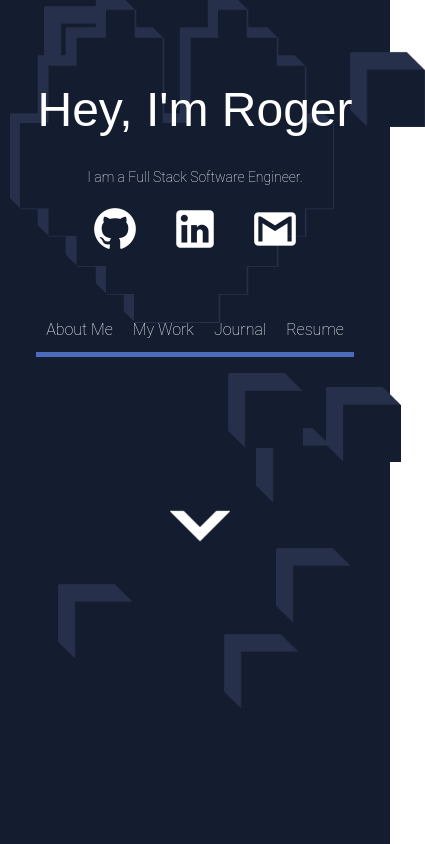
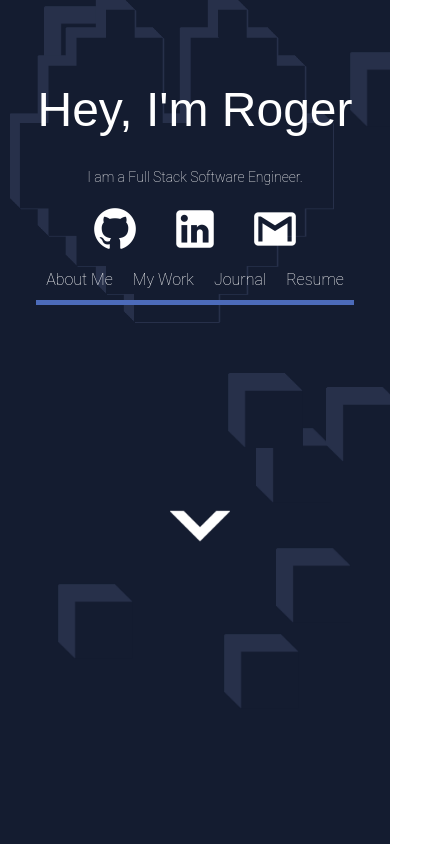
Before and after one commit to rogerwangcs/portfolio, a React (Create React App) app: page / in a window 390 px wide. Shown: the top 844 px of the page, 425 px wide, since content can reach past the window. Built offline with nearby package versions, Linux system fonts and the light colour scheme.

Commit message:
Add final mobile overflow fix, sticky navbar fix, smooth nav transition

```diff
--- a/public/index.html
+++ b/public/index.html
@@ -1,8 +1,9 @@
 <!DOCTYPE html>
 <html lang="en">
+
 <head>
   <meta charset="utf-8">
-    <meta name="viewport" content="width=device-width, initial-scale=1, shrink-to-fit=no">
+  <meta name="viewport" content="width=device-width, initial-scale=1">
   <meta name="theme-color" content="#000000">
 
   <link rel="manifest" href="%PUBLIC_URL%/manifest.json">
@@ -10,10 +11,12 @@
 
   <title>Roger Wang</title>
 </head>
+
 <body>
   <noscript>
     You need to enable JavaScript to run this app.
   </noscript>
   <div id="root"></div>
 </body>
+
 </html>
--- a/src/App.css
+++ b/src/App.css
@@ -2,7 +2,7 @@ html {
   touch-action: manipulation;
   -webkit-tap-highlight-color: rgba(0, 0, 0, 0);
   overflow-x: hidden;
-  overflow-y: auto;
+
   height: 100%;
 }
 
--- a/src/Body/components/SummarySection.js
+++ b/src/Body/components/SummarySection.js
@@ -63,9 +63,9 @@ const StyledSummarySection = styled.div `
 const SummarySection = (props) => {
   return (
       <StyledSummarySection>
-        <PortraitGroup>
+        {/* <PortraitGroup>
           <img src={RogerPortrait}/>
-        </PortraitGroup>
+        </PortraitGroup> */}
         <p>I'm a computer science student at Boston College. I love things with elegant
           designs and things with cool features. In the future, I wish to work on apps
           that combine the two that makes our every day lives easier.<br/><br/>
--- a/src/Header/components/Header.js
+++ b/src/Header/components/Header.js
@@ -11,6 +11,15 @@ import Nav from 'Header/components/Nav'
 import HeaderCover from 'Header/components/HeaderCover'
 import SocialButtons from 'Header/components/SocialButtons'
 import OpenArrow from 'Header/components/OpenArrow'
+
+const OverflowContainer = styled.div `
+  overflow: hidden;
+  /* background-color: rgba(255,0,0,.2); */
+  width: 100vw;
+
+  padding-bottom: 80px;
+
+`;
 
 const HeaderGroup = styled.div `
   transition: transform 300ms ease-in-out;
@@ -58,13 +67,17 @@ class Header extends Component {
   }
 
   handleDrawer = () => {
-    this.props.nav === true
-      ? this
+    if (this.props.nav) {
+      this
         .props
         .updateNav(false)
-      : this
+      window.scrollTo(0, 3);
+    } else {
+      this
         .props
         .updateNav(true)
+      window.scrollTo(0, 0);
+    }
   }
 
   handleScroll = () => {
@@ -85,13 +98,14 @@ class Header extends Component {
 
   render() {
     return (
+      <OverflowContainer>
         <StyledHeader nav={this.props.nav}>
           <HeaderBg/>
           <HeaderGroup nav={this.props.nav}>
-          <FadeIn delay={animationTimings.loadDelay + 400}>
+            <FadeIn delay={animationTimings.loadDelay + 700}>
               <HeaderText nav={this.props.nav}/>
             </FadeIn>
-          <FadeIn delay={animationTimings.loadDelay + 800}>
+            <FadeIn delay={animationTimings.loadDelay + 700}>
               <SocialButtons/>
             </FadeIn>
           </HeaderGroup>
@@ -99,6 +113,7 @@ class Header extends Component {
           <HeaderCover nav={this.props.nav}/>
           <OpenArrow handleDrawer={this.handleDrawer} nav={this.props.nav}/>
         </StyledHeader>
+      </OverflowContainer>
     );
   }
 }
--- a/src/Header/components/HeaderBg.js
+++ b/src/Header/components/HeaderBg.js
@@ -11,6 +11,7 @@ import logoFg from 'images/bg-logo-foreground.png'
 import logoBg from 'images/bg-logo-background.png'
 
 const StyledHeaderBg = styled.div `
+  overflow-x: hidden;
   z-index: -100;
   position: absolute;
   background-color: #141c30;
--- a/src/Header/components/Nav.js
+++ b/src/Header/components/Nav.js
@@ -5,6 +5,14 @@ import styled from "styled-components";
 import {viewport} from 'utils/viewport';
 import {animationTimings} from 'utils/animationTimings'
 import FadeIn from 'utils/FadeIn'
+
+// const NavContainer = styled.div `
+//   position: fixed;
+//   margin-left: 0;
+
+
+//   background-color: rgba(255,0,0,.2);
+// `;
 
 const NavbarBg = styled.div `
   background-color: #141c30;
@@ -22,14 +30,8 @@ const MainStyledNavbar = styled.div `
   transition: all 300ms ease-in-out;
 
   transform: ${props => props.nav
-  ? 'translateY(100px)'
+  ? 'translateY(50px)'
   : 'translateY(0px)'};
-  position: ${props => props.navSticky
-    ? 'fixed'
-    : 'relative'};
-  width: ${props => props.navSticky
-      ? '100vw'
-      : '100%'};
 
   @media (max-width: ${viewport.MOBILE}){
     text-align: center;
@@ -49,6 +51,9 @@ const StickyStyledNavbar = styled.div `
 
   @media (max-width: ${viewport.MOBILE}){
     text-align: center;
+    left: 0;
+    right: 0;
+    margin: auto;
   }
 `;
 
@@ -65,7 +70,7 @@ const StyledButton = styled.div `
   padding-left: 0px;
   padding-right: 20px;
   margin-top: -5px;
-  margin-bottom: 5px;
+  margin-bottom: 3px;
 
   @media (max-width: ${viewport.MOBILE}){
     padding-left: 10px;
@@ -88,7 +93,7 @@ const NavUnderline = styled.div `
 
   transition: transform 700ms ease-in-out;
   transform-origin: 30% 50%;
-  transform: scaleX(${props => props.nav
+  transform: scaleX(${props => props.nav && !props.sticky
   ? '1'
   : '8'});
 
@@ -109,7 +114,7 @@ const Navbar = (props) => {
       <StyledButton>
         <h4>Resume</h4>
       </StyledButton>
-      <NavUnderline nav={props.nav}/>
+      <NavUnderline sticky={props.sticky} nav={props.nav}/>
     </NavbarButtons>
   );
 }
@@ -144,11 +149,11 @@ class Nav extends Component {
       .findDOMNode(this)
       .getBoundingClientRect()
 
-    // console.log(rect)
+    // console.log(window.scrollX)
 
     if (rect.bottom < 0) {
       this.setState({navSticky: true})
-    } else if (rect.top >= 0) {
+    } else if (rect.bottom >= 50) {
       this.setState({navSticky: false})
     }
   }
@@ -157,14 +162,14 @@ class Nav extends Component {
 
     return (
       <div>
-        <FadeIn delay={animationTimings.loadDelay + 450}>
-          <MainStyledNavbar navSticky={this.props.navSticky} nav={this.props.nav}>
-            <Navbar navSticky={this.state.navSticky} nav={this.props.nav}/>
-          </MainStyledNavbar>
+        <FadeIn delay={animationTimings.loadDelay + 400}>
+            <MainStyledNavbar nav={this.props.nav}>
+              <Navbar navSticky={this.state.navSticky} nav={this.props.nav}/>
+            </MainStyledNavbar>
         </FadeIn>
         <StickyStyledNavbar navSticky={this.state.navSticky}>
           <NavbarBg/>
-          <Navbar/>
+          <Navbar sticky = {false} />
         </StickyStyledNavbar>
       </div>
     )
```
Also changed, not shown: 11 other files (tests, documents, lock files or other folders). Lines whose indentation alone changed are shown as unchanged.
